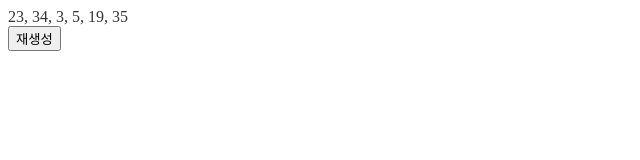
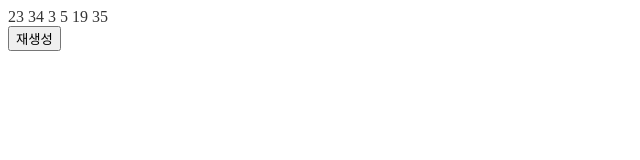
Before and after one commit to ddunny/lotto-generator-nextjs, a Next.js app: page / in a window 1280 px wide. Shown: the top 160 px of the page, without its empty margins (0-640 px from the left). Built offline with nearby package versions, Linux system fonts and the light colour scheme.

Commit message:
list.map 사용하기

```diff
--- a/pages/index.js
+++ b/pages/index.js
@@ -42,7 +42,25 @@ const Home = () => {
       </Head>
 
       <div className="hero">
-        {list.join(', ')}
+        {/* {list.join(', ')} */}
+
+        {
+          list.map(element => <span>{element + ' '}</span>)  // [] 로 묶인 형태로 출력된다.
+        }
+
+
+        {/* {
+          [
+            <span></span>,
+            <span></span>
+          ]
+        } */}
+
+        {/*  error
+        {
+          <span></span>
+          <span></span>
+        } */}
 
 
       </div>
```
